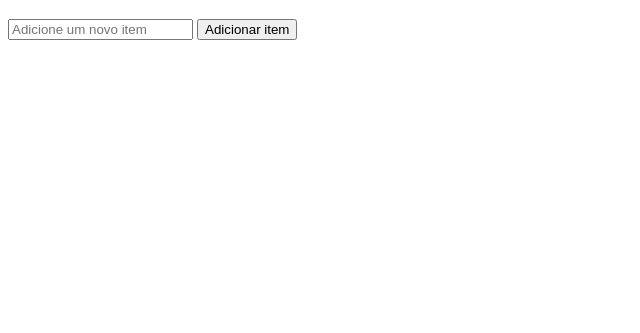
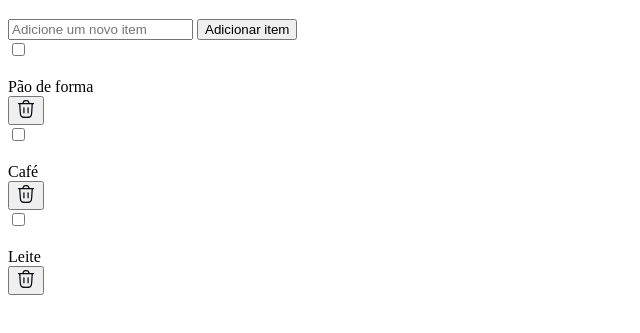
Before and after one commit to artursodreluz/quicklist, a plain HTML site: page index.html in a window 1280 px wide. Shown: the part 115-448 px from the top of the page, without its empty margins (0-640 px from the left). Drawn offline with nearby package versions, Linux system fonts and the light colour scheme.

Commit message:
criação da section.list com itens fictions para a estilização

```diff
--- a/index.html
+++ b/index.html
@@ -32,7 +32,45 @@
                 <button>Adicionar item</button>
             </section>
 
-            <section class="list"></section>
+            <section class="list">
+                <div class="item">
+                    <input type="checkbox" name="list" id="item-1">
+                    <div class="custom-checkbox">
+                        <img src="./assets/checked.svg" alt="checked">
+                    </div>
+                    <div>
+                        <label for="item-1">Pão de forma</label>
+                    </div>
+                    <button>
+                        <img src="./assets/trash-icon.svg" alt="trash icon">
+                    </button>
+                </div>
+                 <div class="item">
+                    <input type="checkbox" name="list" id="item-2">
+                    <div class="custom-checkbox">
+                        <img src="./assets/checked.svg" alt="checked">
+                    </div>
+                    <div>
+                        <label for="item-2">Café</label>
+                    </div>
+                    <button>
+                        <img src="./assets/trash-icon.svg" alt="trash icon">
+                    </button>
+                </div>
+                 <div class="item">
+                    <input type="checkbox" name="list" id="item-3">
+                    <div class="custom-checkbox">
+                        <img src="./assets/checked.svg" alt="checked">
+                    </div>
+                    <div>
+                        <label for="item-3">Leite</label>
+                    </div>
+                    <button>
+                        <img src="./assets/trash-icon.svg" alt="trash icon">
+                    </button>
+                </div>
+
+            </section>
         </main>
     </header>
 </body>
```
